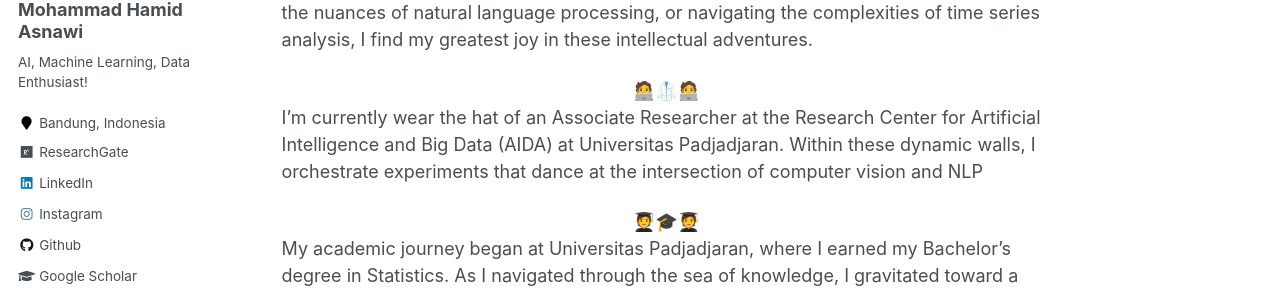
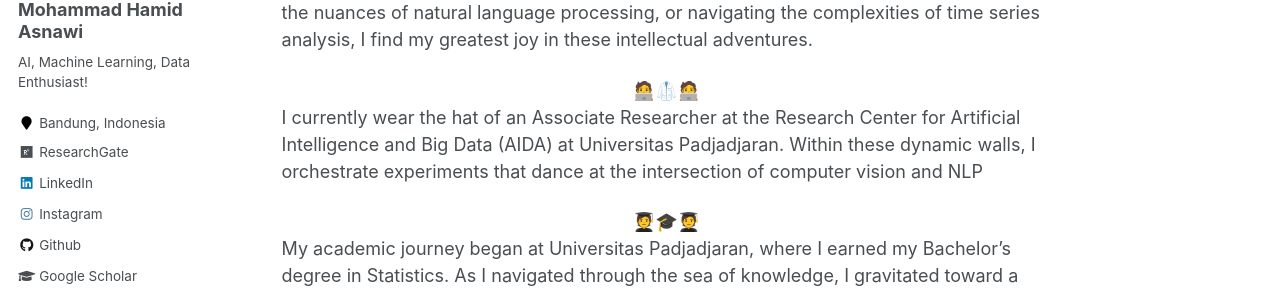
Before and after one commit to mhamidasn/mhamidasn.github.io, a Jekyll site: the page built from _pages/about.md, in a window 1280 px wide and 1230 px high. Shown: the part 304-597 px from the top of the window. Built offline with Jekyll 4.4.1, drawn with Linux system fonts in a browser that asks for light colours; some web fonts are replaced.

Commit message:
update main page

```diff
--- a/_pages/about.md
+++ b/_pages/about.md
@@ -15,7 +15,7 @@
 I'm a dedicated explorer  in the realm of artificial intelligence, with a particular passion for delving into the intricate world of machine learning. My journey has led me to the fascinating realm of data modeling, where I revel in crafting solutions for both structured and unstructured data. Whether it's unraveling the secrets of computer vision, deciphering the nuances of natural language processing, or navigating the complexities of time series analysis, I find my greatest joy in these intellectual adventures.
 
 <center>🧑‍💻🥼🧑‍💻</center>
-I'm currently wear the hat of an Associate Researcher at the Research Center for Artificial Intelligence and Big Data (AIDA) at Universitas Padjadjaran. Within these dynamic walls, I orchestrate experiments that dance at the intersection of computer vision and NLP
+I currently wear the hat of an Associate Researcher at the Research Center for Artificial Intelligence and Big Data (AIDA) at Universitas Padjadjaran. Within these dynamic walls, I orchestrate experiments that dance at the intersection of computer vision and NLP
 
 <center>🧑‍🎓🎓🧑‍🎓</center>
 My academic journey began at Universitas Padjadjaran, where I earned my Bachelor's degree in Statistics. As I navigated through the sea of knowledge, I gravitated toward a unique focus—3D image segmentation within the captivating realm of computer vision. This exploration culminated in my thesis, a testament to my commitment to unraveling complex challenges and distilling them into insights. With an insatiable appetite for growth, I'm currently setting my sights on the next chapter of my academic journey. The pursuit of a Master's degree in the domains of AI, ML, and data beckons me. If you're a fellow traveler on this road, whether a mentor, collaborator, or someone with insights to share, I welcome the opportunity to connect and embark on this voyage together.
```
